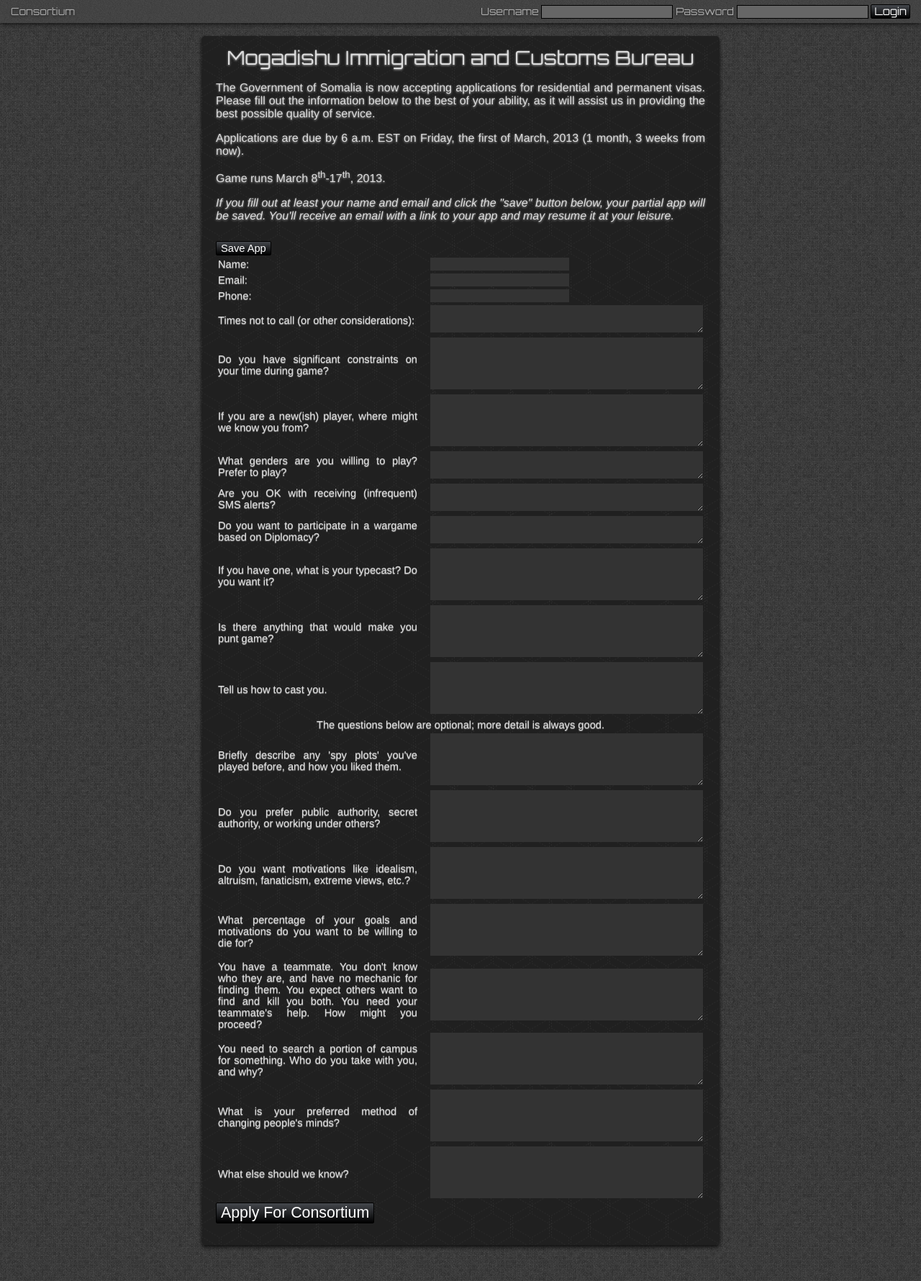
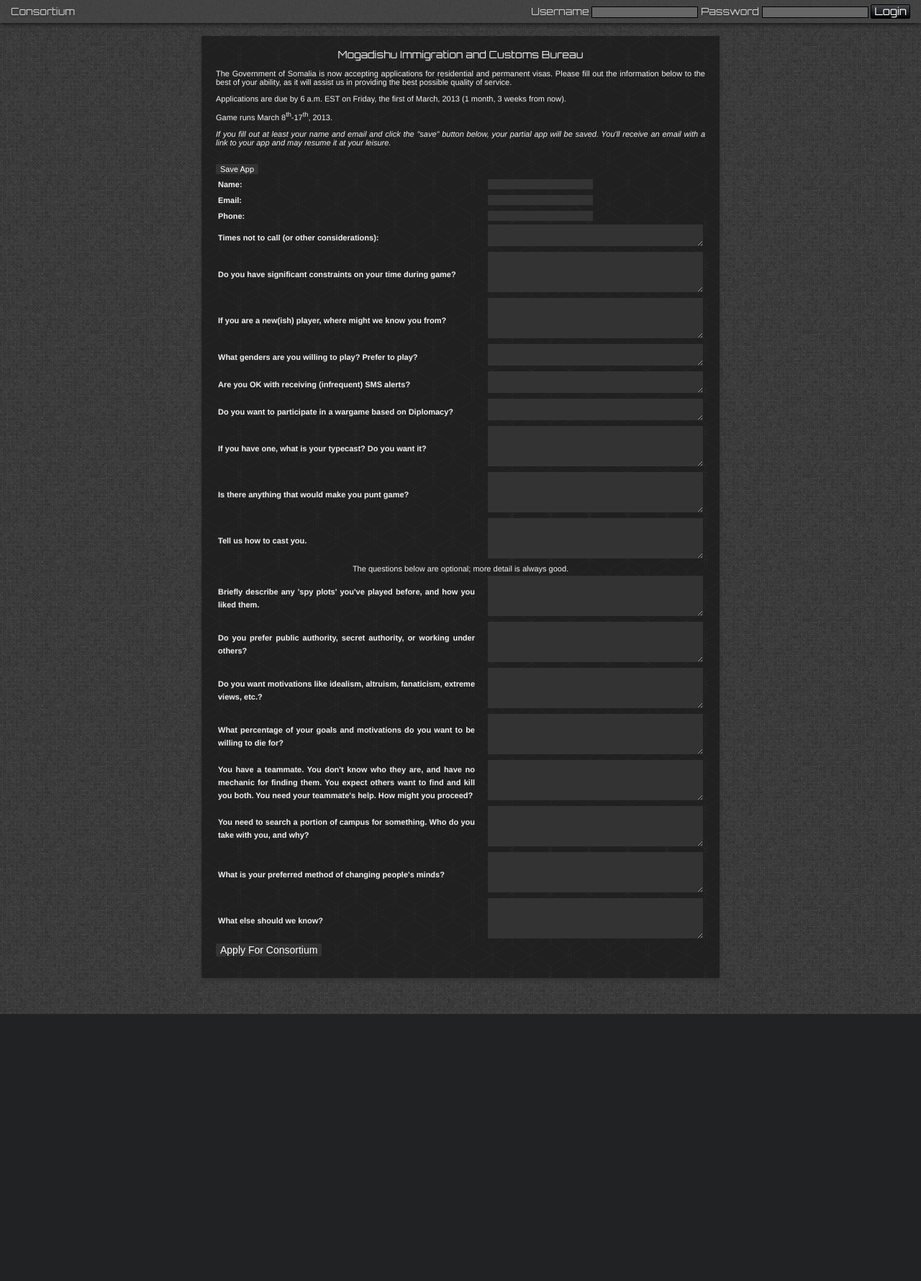
Before and after one commit to ternus/consortium, a Django app: page /app/ in a window 1280 px wide. Shown: the whole page at 72% size. After the commit the page ends 1409 px from the top, so only its background shows below. Run offline with Django 3.2, Linux system fonts and the light colour scheme; parts of the project's set-up code (start-up, migrations or seed data) failed here and were passed over.

Commit message:
static update

```diff
--- a/static/css/consortium-style2.css
+++ /dev/null
@@ -1,157 +0,0 @@
-body {
-    padding: 0;
-    margin: 0;
-    font-family: Helvetica Neue, Helvetica, sans-serif;
-    background: url('/static/img/wild_oliva.png');
-}
-
-.container {
-    background: url('/static/img/use_your_illusion.png');
-    color: #ddd !important;
-    box-shadow: 0px 3px 5px #111 !important;
-    text-shadow: 0px 1px 3px #aaa;
-}
-
-.consortium {
-    font-family: "Orbitron", "Helvetica Neue Ultra Light", Helvetica, sans-serif;
-}
-
-#consortium_header {
-    background: url('/static/img/bg.png');
-    font-family: "Orbitron", Helvetica, sans-serif;
-    box-shadow: 0 0 8px 0 #000000;
-    text-shadow: 0px 2px 3px #2A2A2A;
-}
-
-#consortium_logo {
-}
-
-
-#consortium_hero {
-    text-shadow: 0px 2px 4px #aaa !important;
-
-}
-
-#consortium_runtime {
-    text-shadow: 0px 1px 4px #aaa !important;
-
-}
-
-
-#consortium_countdown {
-    text-shadow: 0px 1px 4px #aaa !important;
-    margin-bottom: 10px;
-
-}
-
-#consortium_gms {
-    text-shadow: 0px 1px 4px #aaa !important;
-}
-
-.login_input  {
-    background: #666;
-    border: 1px solid black;
-    font-size: 10pt;
-}
-
-.gradientbutton {
-    background: -moz-linear-gradient(top, #45484d 0%, #000000 100%); /* FF3.6+ */
-    background: -webkit-gradient(linear, left top, left bottom, color-stop(0%,#45484d), color-stop(100%,#000000)); /* Chrome,Safari4+ */
-    background: -webkit-linear-gradient(top, #45484d 0%,#000000 100%); /* Chrome10+,Safari5.1+ */
-    background: -o-linear-gradient(top, #45484d 0%,#000000 100%); /* Opera 11.10+ */
-    background: -ms-linear-gradient(top, #45484d 0%,#000000 100%); /* IE10+ */
-    background: linear-gradient(to bottom, #45484d 0%,#000000 100%); /* W3C */
-    filter: progid:DXImageTransform.Microsoft.gradient( startColorstr='#45484d', endColorstr='#000000',GradientType=0 ); /* IE6-9 */
-    border-radius: 2px;
-    cursor: pointer;
-    border: 1px solid black;
-    color: #fff;
-}
-
-.gradientbutton:hover {
-    background: -moz-linear-gradient(top, #662222 0%, #000000 100%); /* FF3.6+ */
-    background: -webkit-gradient(linear, left top, left bottom, color-stop(0%,#662222), color-stop(100%,#000000)); /* Chrome,Safari4+ */
-    background: -webkit-linear-gradient(top, #662222 0%,#000000 100%); /* Chrome10+,Safari5.1+ */
-    background: -o-linear-gradient(top, #662222 0%,#000000 100%); /* Opera 11.10+ */
-    background: -ms-linear-gradient(top, #662222 0%,#000000 100%); /* IE10+ */
-    background: linear-gradient(to bottom, #662222 0%,#000000 100%); /* W3C */
-    filter: progid:DXImageTransform.Microsoft.gradient( startColorstr='#662222', endColorstr='#000000',GradientType=0 ); /* IE6-9 */
-    border-radius: 2px;
-    cursor: pointer;
-    border: 1px solid black;
-    color: #fff;
-}
-
-#login_button {
-    font-size: 11pt;
-    padding: 3px 4px 0px 4px;
-}
-
-#login_button:hover {
-    background: #aaa;
-    cursor: pointer;
-}
-
-#app_container {
-    background: url('/static/img/seamlesspaper1.jpg');
-    color: #000;
-    padding: 10px;
-}
-
-#app {
-    text-shadow: 0px 1px 1px #aaa;
-    padding: 10px;
-    font-family: Helvetica Neue, Helvetica, sans-serif;
-
-}
-
-#app label, .text {
-    font-size: 11pt;
-    font-weight: normal;
-    font-family: Helvetica Neue, Helvetica, sans-serif;
-}
-
-#app textarea, input {
-    font-size: 11pt;
-    border:1px;
-    background: #333;
-    color: #fff;
-}
-
-#app .appbutton {
-}
-
-#app .field_error {
-    color: #f33;
-}
-
-#app #separator {
-    text-align: center;
-}
-
-#app th {
-    text-align: justify;
-    padding-right: 15px;
-}
-
-#app #apply {
-    margin: auto;
-    font-size: 16pt;
-
-}
-
-.consortium_smallheader {
-    font-size: 20pt;
-    text-align: center;
-}
-
-.consortium_text {
-    margin: 10px;
-    font-size: 12pt;
-    text-align: justify;
-}
-
-
-.ooc {
-    font-style: italic;
-}
--- a/static/css/consortium.css
+++ b/static/css/consortium.css
@@ -2,107 +2,100 @@
   font-family: 'Orbitron';
   font-style: normal;
   font-weight: 400;
-    src: local('Orbitron-Light'), local('Orbitron-Regular'), url('/static/fonts/orbitron.woff') format('woff');
-}
+  src: local("Orbitron-Light"), local("Orbitron-Regular"), url("/static/fonts/orbitron.woff") format("woff"); }
 
 body {
   padding: 0;
   margin: 0;
-    font-family: "Helvetica Neue Ultra Light", Helvetica, sans-serif;
-}
+  font-family: "Helvetica Neue Ultra Light", Helvetica, sans-serif; }
 
 .container {
-    margin:50px auto;
-    width:700px;
-    font-size: 11pt;
+  margin: 50px auto;
+  width: 700px;
   padding: 20px 10px;
-    box-shadow: 0 2px 4px #666;
-    border-radius:5px;
-}
+  background: url("/static/img/use_your_illusion.png");
+  color: #eeeeee !important;
+  box-shadow: 0px 3px 5px #333333 !important; }
+  .container a {
+    color: #eeeeee;
+    cursor: pointer;
+    border-bottom: 1px dotted #eeeeee;
+    text-decoration: none; }
+  .container a.action {
+    border: 1px solid black;
+    color: #222;
+    text-decoration: none;
+    background-color: #bbb;
+    box-shadow: 0px 0px 1px #cccccc;
+    padding: 0px 4px;
+    line-height: 21px;
+    cursor: pointer;
+    border-radius: 4px; }
+    .container a.action a:hover {
+      background-color: #66f;
+      box-shadow: 0px 0px 1px #2222ff; }
+
+.topbar_left {
+  float: left; }
+
+.topbar_right {
+  float: right; }
 
 #consortium_header {
   position: absolute;
   top: 0;
-    color: #aaa;
-    /*font-variant: small-caps;*/
-    text-shadow: 0px 2px 3px #2A2A2A;
+  color: #cccccc;
   text-align: center;
   vertical-position: center;
   display: block;
   height: 32px;
+  width: 100%;
+  box-shadow: 0 0 8px 0 #333333;
   font-size: 14px;
-    width: 100%;
-    box-shadow: 0 0 8px 0 #333;
-}
-
-.topbar_left {
-    float: left;
-}
-
-.topbar_right {
-    float: right;
-}
-
+  text-shadow: 0px 2px 2px #333333; }
+  #consortium_header a {
+    text-decoration: none;
+    color: #cccccc; }
+  #consortium_header a:visited {
+    color: #cccccc; }
+  #consortium_header a:hover {
+    text-shadow: 0px 0px 1px #eeeeee; }
+  #consortium_header button {
+    font-size: 5pt; }
   #consortium_header ul {
     padding: 0;
-    margin: 0;
-}
-
+    margin: 0; }
   #consortium_header li {
     padding: 5px 15px 0px 15px;
     display: inline-block;
     vertical-align: middle;
     line-height: 25px;
-    height:30px;
-}
-
-#consortium_header a{
-    text-decoration: none;
-    color: #aaa;
-}
-
-#consortium_header a:visited {
-    color: #aaa;
-}
-
-#consortium_header a:hover {
-    text-shadow: 0px 0px 1px #eee;
-
-}
-
-#consortium_header button {
-    font-size: 5pt;
-}
-
+    height: 30px; }
 
 #consortium_hero {
   text-align: center;
-    margin:auto;
-    font-size: 70pt;
+  margin: auto;
+  font-size: 70px;
   font-variant: small-caps;
-    text-shadow: 0px 3px 3px #333;
-}
+  text-shadow: 0px 3px 3px #333333; }
 
 #consortium_runtime {
   text-align: center;
-    margin:auto;
-    font-size: 30pt;
-    text-shadow: 0px 2px 2px #333;
-}
+  margin: auto;
+  font-size: 30px;
+  text-shadow: 0px 2px 2px #333333; }
 
 #consortium_countdown {
   text-align: center;
-    margin:auto;
-    font-size: 20pt;
-    text-shadow: 0px 2px 2px #333;
-}
+  margin: auto;
+  font-size: 14px;
+  text-shadow: 0px 2px 2px #333333; }
 
 #consortium_gms {
   text-align: center;
-    margin:auto;
-    font-size: 18pt;
-    text-shadow: 0px 2px 2px #333;
-}
+  margin: auto;
+  font-size: 14px;
+  text-shadow: 0px 2px 2px #333333; }
 
 #consortium_blurb {
   margin: 40px auto 0px auto;
@@ -110,41 +103,141 @@ body {
   text-align: left;
   padding: 10px;
   padding-top: 25px;
-    background: url('/static/img/lined_paper.png') #ddd;
-    text-shadow: 0px 1px 1px #666;
-    box-shadow: 1px 1px 10px #999;
+  background: url("/static/img/lined_paper.png") #dddddd;
+  text-shadow: 0px 1px 1px #666666;
+  box-shadow: 1px 1px 10px #999999;
   font-family: monospace;
   color: #8b4513;
-    border: 1px dashed #333;
-
-}
+  border: 1px dashed #333333; }
 
 #floater {
-    position:relative;
-}
+  position: relative; }
 
 #consortium_teaser {
-    /*float: right;*/
-    position:absolute;
-    /*font-variant: small-caps;*/
-    /*top:-32px;*/
-    top:-25px;
-    left:32%;
-    font-size: 20pt;
-    color: #ccc;
-    text-align: center;
-    padding:10px;
-    width:33%;
-    /*margin-right: 150px;*/
-    /*transform:rotate(-7deg);*/
-    /*-ms-transform:rotate(-7deg);*/
-    /*-moz-transform:rotate(-7deg);*/
-    /*-webkit-transform:rotate(-7deg);*/
-    /*-o-transform:rotate(-7deg);*/
-    background: rgba(0,0,0,0.9);
-    box-shadow: 1px 1px 3px #333;
-}
+  position: absolute;
+  top: -25px;
+  left: 32%;
+  color: #cccccc;
+  padding: 10px;
+  width: 33%;
+  background: rgba(0, 0, 0, 0.9);
+  font-size: 14px;
+  text-shadow: 0px 2px 2px #333333; }
 
 .dateline {
-    font-weight: bold;
-}
+  font-weight: bold; }
+
+body {
+  padding: 0;
+  margin: 0;
+  font-family: Helvetica Neue, Helvetica, sans-serif;
+  background: url("/static/img/wild_oliva.png"); }
+
+.consortium {
+  font-family: "Orbitron", "Helvetica Neue Ultra Light", Helvetica, sans-serif; }
+
+#consortium_header {
+  font-family: "Orbitron", "Helvetica Neue Ultra Light", Helvetica, sans-serif;
+  background: url("/static/img/bg.png");
+  box-shadow: 0 0 8px 0 black;
+  font-size: 14px;
+  text-shadow: 0px 2px 2px #333333; }
+
+#consortium_countdown {
+  margin-bottom: 10px; }
+
+.login_input {
+  background: #666;
+  border: 1px solid black;
+  font-size: 11px;
+  text-shadow: 0px 1px 1px #333333; }
+
+.gradientbutton {
+  background: -moz-linear-gradient(top, #45484d 0%, black 100%);
+  /* FF3.6+ */
+  background: -webkit-gradient(linear, left top, left bottom, color-stop(0%, #45484d), color-stop(100%, black));
+  /* Chrome,Safari4+ */
+  background: -webkit-linear-gradient(top, #45484d 0%, black 100%);
+  /* Chrome10+,Safari5.1+ */
+  background: -o-linear-gradient(top, #45484d 0%, black 100%);
+  /* Opera 11.10+ */
+  background: -ms-linear-gradient(top, #45484d 0%, black 100%);
+  /* IE10+ */
+  background: linear-gradient(to bottom, #45484d 0%, black 100%);
+  /* W3C */
+  filter: progid:DXImageTransform.Microsoft.gradient(startColorstr='#45484d', endColorstr='#000000',GradientType=0 );
+  /* IE6-9 */
+  border-radius: 2px;
+  cursor: pointer;
+  border: 1px solid black;
+  color: #fff; }
+
+.gradientbutton:hover {
+  background: -moz-linear-gradient(top, #662222 0%, black 100%);
+  /* FF3.6+ */
+  background: -webkit-gradient(linear, left top, left bottom, color-stop(0%, #662222), color-stop(100%, black));
+  /* Chrome,Safari4+ */
+  background: -webkit-linear-gradient(top, #662222 0%, black 100%);
+  /* Chrome10+,Safari5.1+ */
+  background: -o-linear-gradient(top, #662222 0%, black 100%);
+  /* Opera 11.10+ */
+  background: -ms-linear-gradient(top, #662222 0%, black 100%);
+  /* IE10+ */
+  background: linear-gradient(to bottom, #662222 0%, black 100%);
+  /* W3C */
+  filter: progid:DXImageTransform.Microsoft.gradient(startColorstr='#662222', endColorstr='#000000',GradientType=0 );
+  /* IE6-9 */
+  border-radius: 2px;
+  cursor: pointer;
+  border: 1px solid black;
+  color: #eeeeee; }
+
+#login_button {
+  font-size: 11pt;
+  padding: 3px 4px 0px 4px; }
+  #login_button #login_button:hover {
+    background: #aaaaaa;
+    cursor: pointer; }
+
+#app_container {
+  background: url("/static/img/seamlesspaper1.jpg");
+  color: #000;
+  padding: 10px; }
+
+#app {
+  padding: 10px;
+  font-family: Helvetica Neue, Helvetica, sans-serif; }
+  #app label, #app .text {
+    font-size: 11px;
+    text-shadow: 0px 1px 1px #333333; }
+  #app textarea, #app input {
+    border: 1px;
+    background: #333333;
+    font-size: 11px;
+    text-shadow: 0px 1px 1px #333333; }
+  #app .field_error {
+    color: #f33; }
+  #app #separator {
+    text-align: center; }
+  #app th {
+    text-align: justify;
+    padding-right: 15px; }
+  #app #apply {
+    margin: auto;
+    font-size: 14px;
+    text-shadow: 0px 2px 2px #333333; }
+
+.consortium_smallheader {
+  font-size: 14px;
+  text-shadow: 0px 2px 2px #333333;
+  text-align: center;
+  margin: auto; }
+
+.consortium_text {
+  margin: 10px;
+  text-align: justify;
+  font-size: 11px;
+  text-shadow: 0px 1px 1px #333333; }
+
+.ooc {
+  font-style: italic; }
--- a/templates/consortium.html
+++ b/templates/consortium.html
@@ -30,6 +30,9 @@
 
     {% block headers %}
     {% endblock %}
+
+    {% block javascripts %}
+    {% endblock %}
 </head>
 <body>
 
@@ -46,6 +49,12 @@
                 <li class="points">
                     <a href="/market/">Bakaara Market</a>
                 </li>
+                    {% if has_lines %}
+                <li class="points">
+                    <a href="/succession/">Group Command</a>
+                </li>
+                        {% endif %}
+
                 {% endif %}
             </ul>
         </div>
```
Lines whose indentation alone changed are shown as unchanged.
